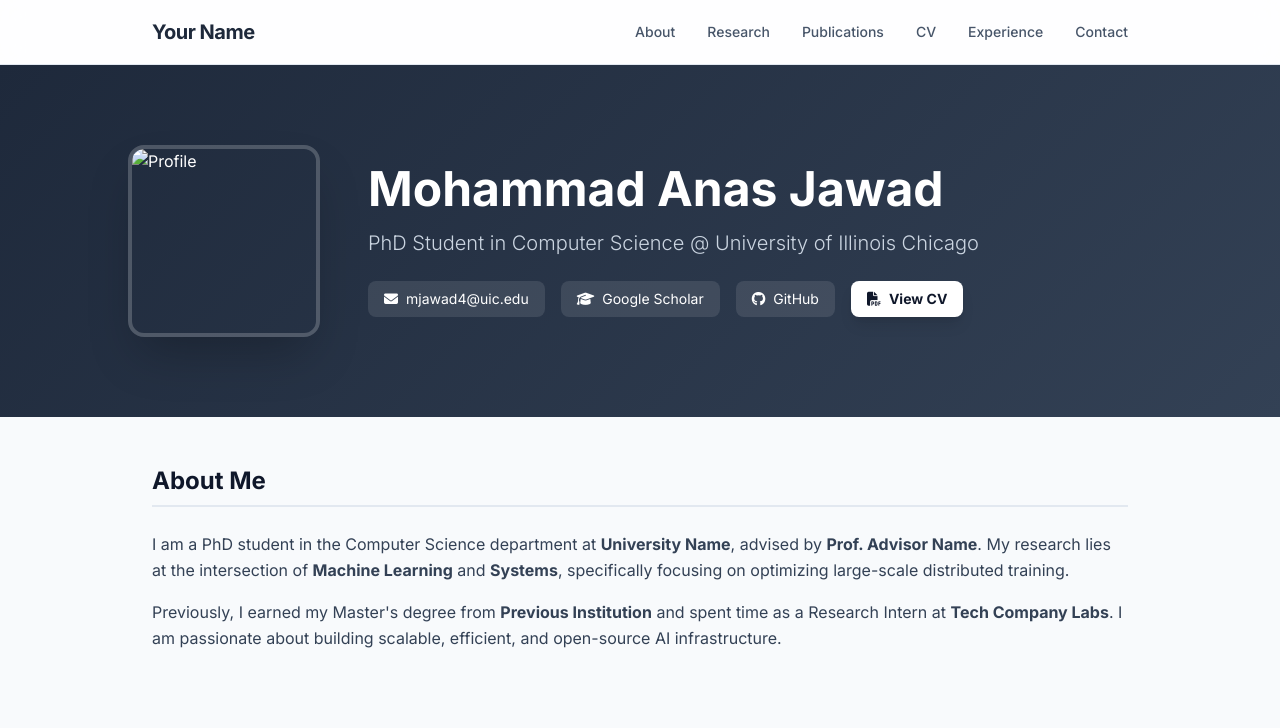
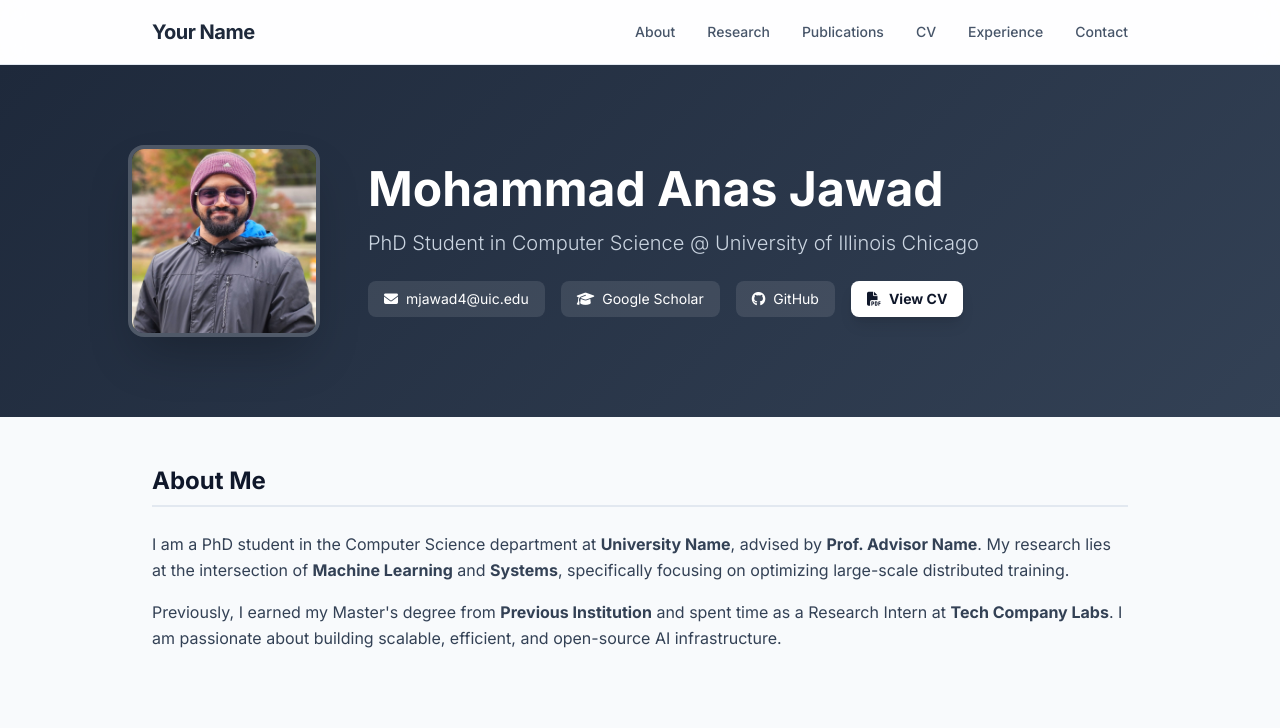
Before and after one commit to m-anas-j/m-anas-j.github.io, a plain HTML site: page index.html in a window 1280 px wide. Shown: the top 728 px of the page. Drawn offline with nearby package versions, Linux system fonts and the light colour scheme.

Commit message:
Change profile picture file extension from jpg to jpeg

```diff
--- a/index.html
+++ b/index.html
@@ -55,7 +55,7 @@
     <header class="academic-gradient text-white py-20 px-6">
         <div class="max-w-5xl mx-auto flex flex-col md:flex-row items-center gap-12">
             <div class="w-48 h-48 rounded-2xl overflow-hidden border-4 border-white/20 shadow-2xl flex-shrink-0">
-                <img src="profile_picture.jpg" alt="Profile" class="w-full h-full object-cover">
+                <img src="profile_picture.jpeg" alt="Profile" class="w-full h-full object-cover">
             </div>
             <div class="text-center md:text-left">
                 <h1 class="text-4xl md:text-5xl font-extrabold mb-4">Mohammad Anas Jawad</h1>
```
